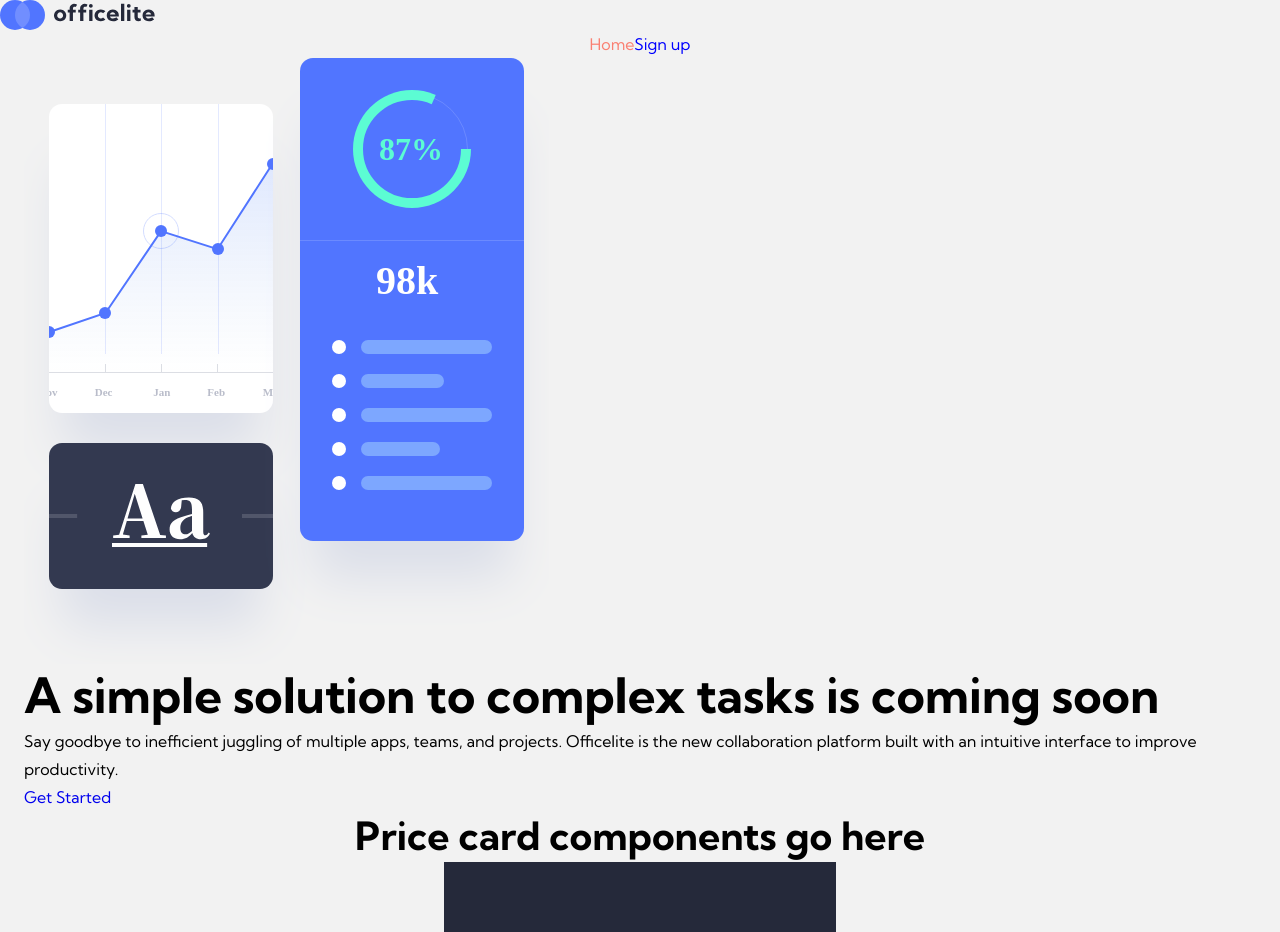
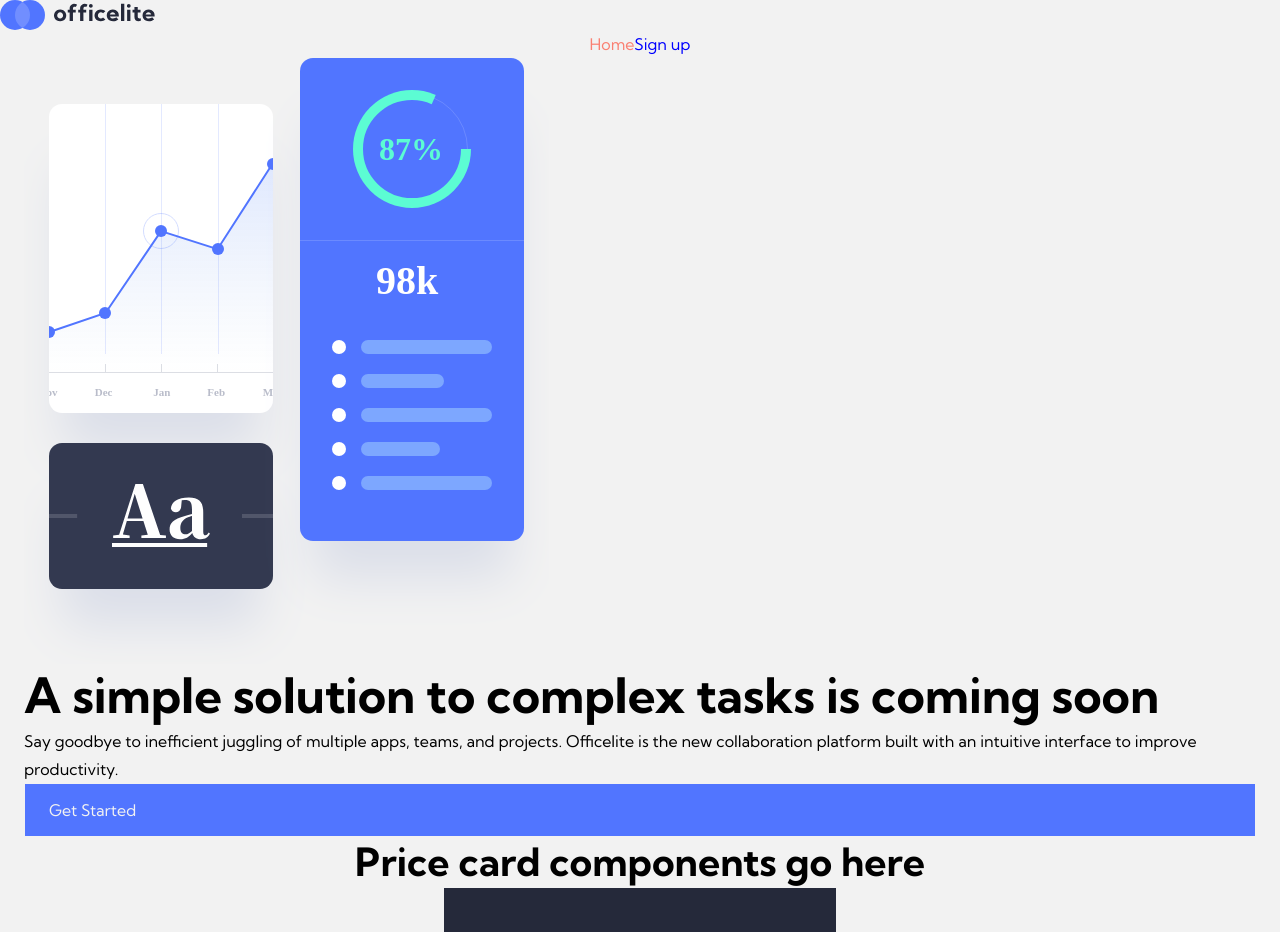
Before and after one commit to Hcmwebs/officelite-coming-soon-site, a React (Vite) app: page / in a window 1280 px wide. Shown: the top 932 px of the page. Built offline with nearby package versions, Linux system fonts and the light colour scheme.

Commit message:
added  a btn class
Signed-off-by: Heze <64218603+Hcmwebs@users.noreply.github.com>

```diff
--- a/src/components/Header.jsx
+++ b/src/components/Header.jsx
@@ -7,7 +7,6 @@ const Header = () => {
 	const { title, body } = homeHero
 	return (
 		<>
-			{' '}
 			<Navbar />
 			<div>
 				<img src='/illustration-home-charts.svg' alt='illustration Chart' />
@@ -15,7 +14,9 @@ const Header = () => {
 					<h1>{title}</h1>
 					<p>{body}</p>
 				</div>
-				<Link to='/signup'>Get Started</Link>
+				<Link to='/signup' className='btn primary'>
+					Get Started
+				</Link>
 			</div>
 		</>
 	)
--- a/src/styles/Globalstyles.jsx
+++ b/src/styles/Globalstyles.jsx
@@ -79,6 +79,19 @@ a{
   text-decoration: none;
 }
 
+.btn{
+  padding: 0.75rem 1.5rem;
+  border: 1px solid var(--white-2);
+  display: grid;
+
+  &.primary{
+    background-color:var(--blue);
+    color:var(--white-2);
+  }
+
+
+}
+
 `
 
 export default GlobalStyles
```
